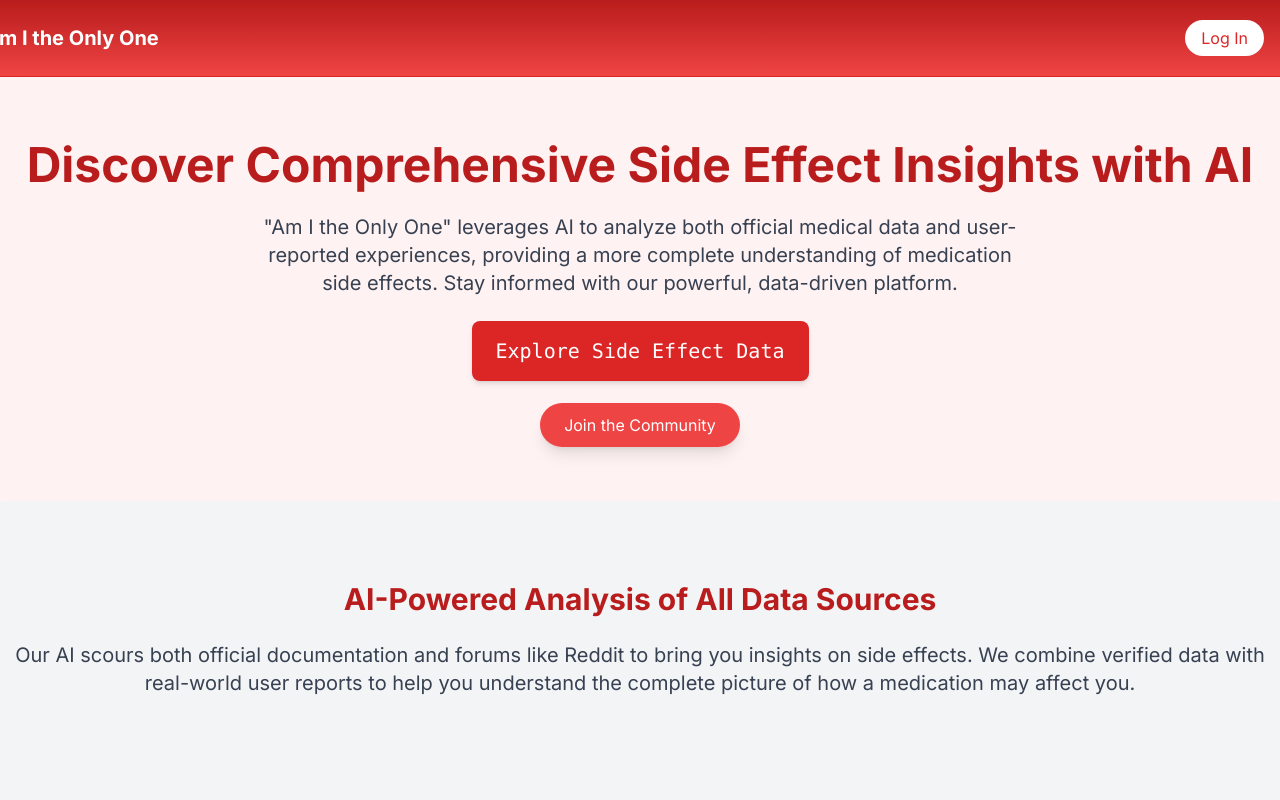
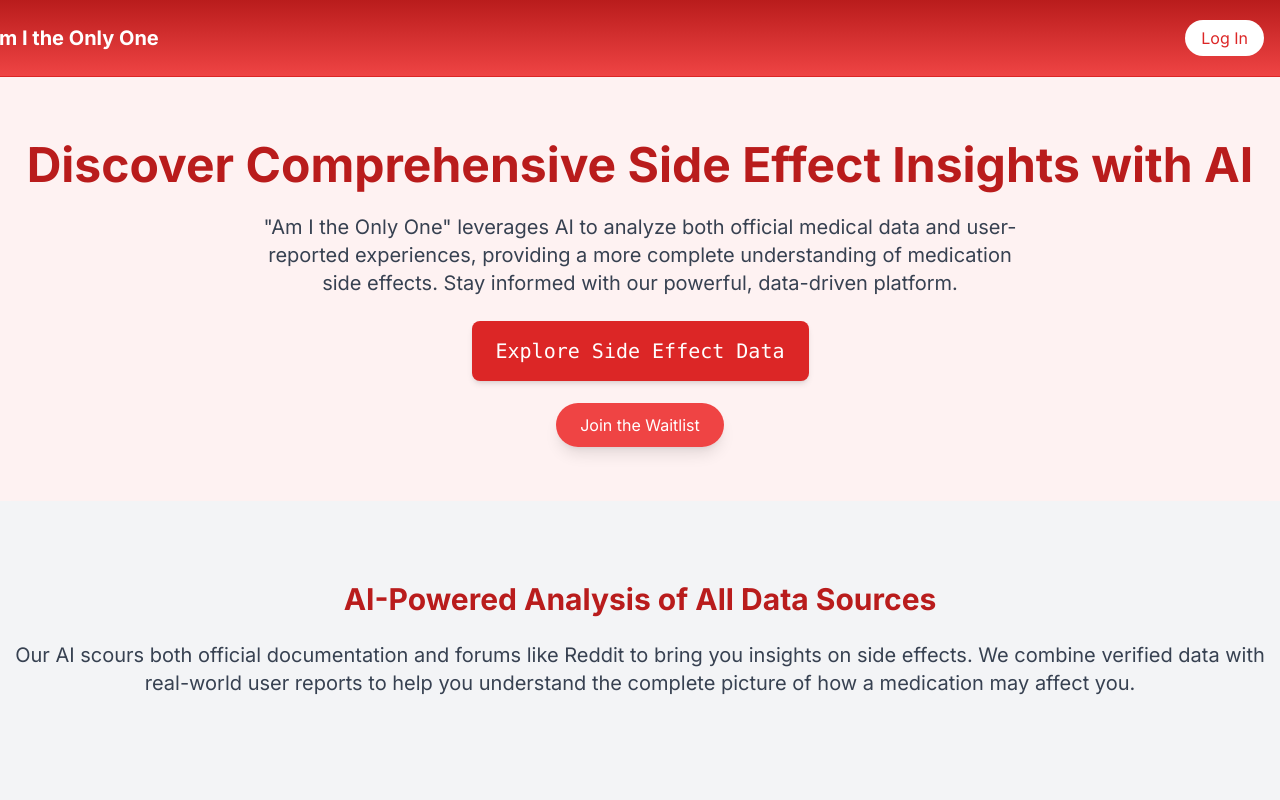
Before and after one commit to cdirks4/side-effects, a Next.js app: page / in a window 1280 px wide. Shown: the top 800 px of the page. Built offline with nearby package versions, Linux system fonts and the light colour scheme.

Commit message:
fix: waitlist

```diff
--- a/src/app/page.tsx
+++ b/src/app/page.tsx
@@ -33,7 +33,7 @@ export default function Home() {
         <div className="flex justify-center mt-2">
           <Link href="/waitlist">
             <span className="bg-red-500 text-white px-6 py-3 rounded-full hover:bg-red-600 transition duration-300 cursor-pointer shadow-lg">
-              Join the Community
+              Join the Waitlist
             </span>
           </Link>
         </div>
```
